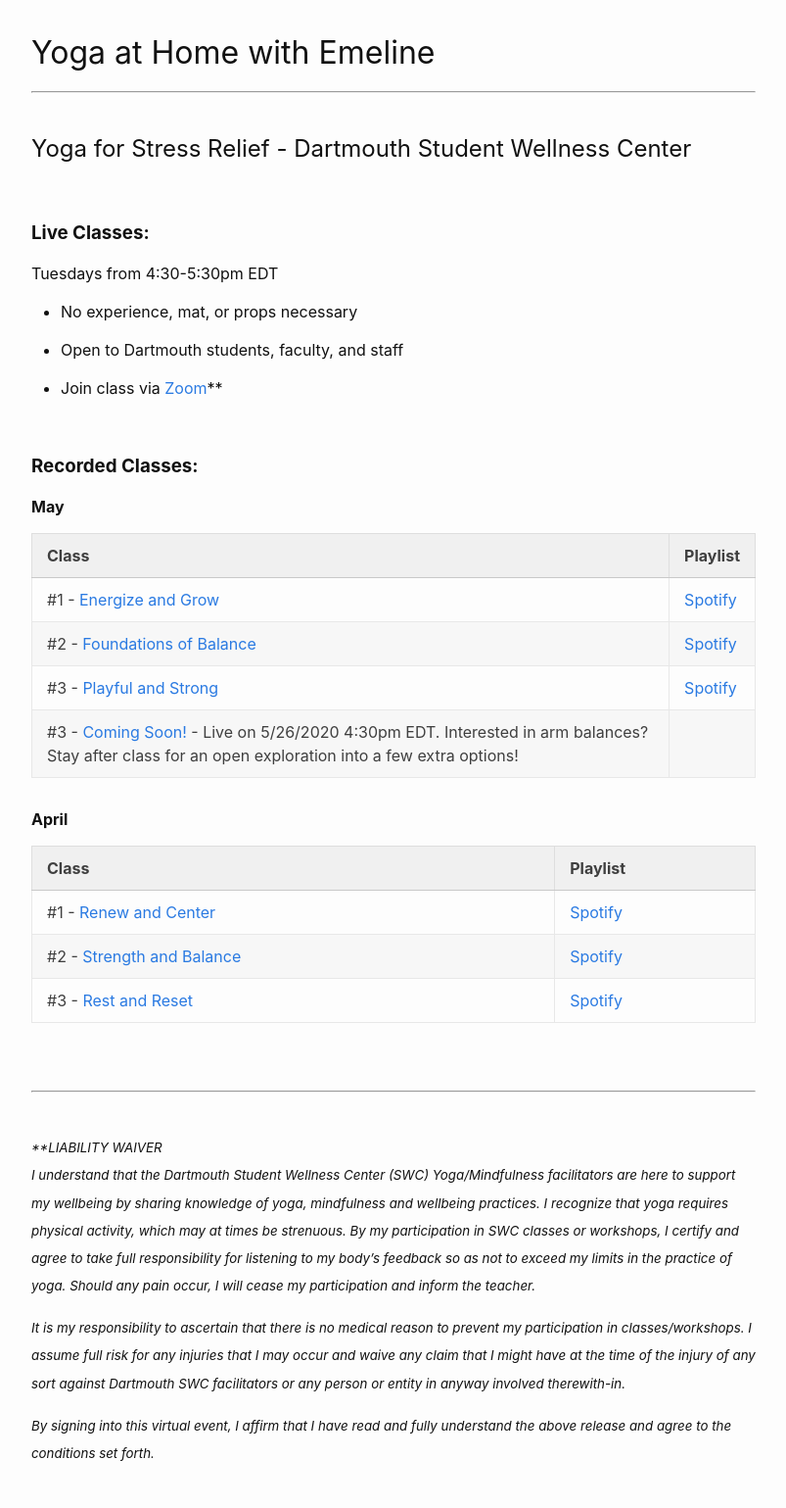
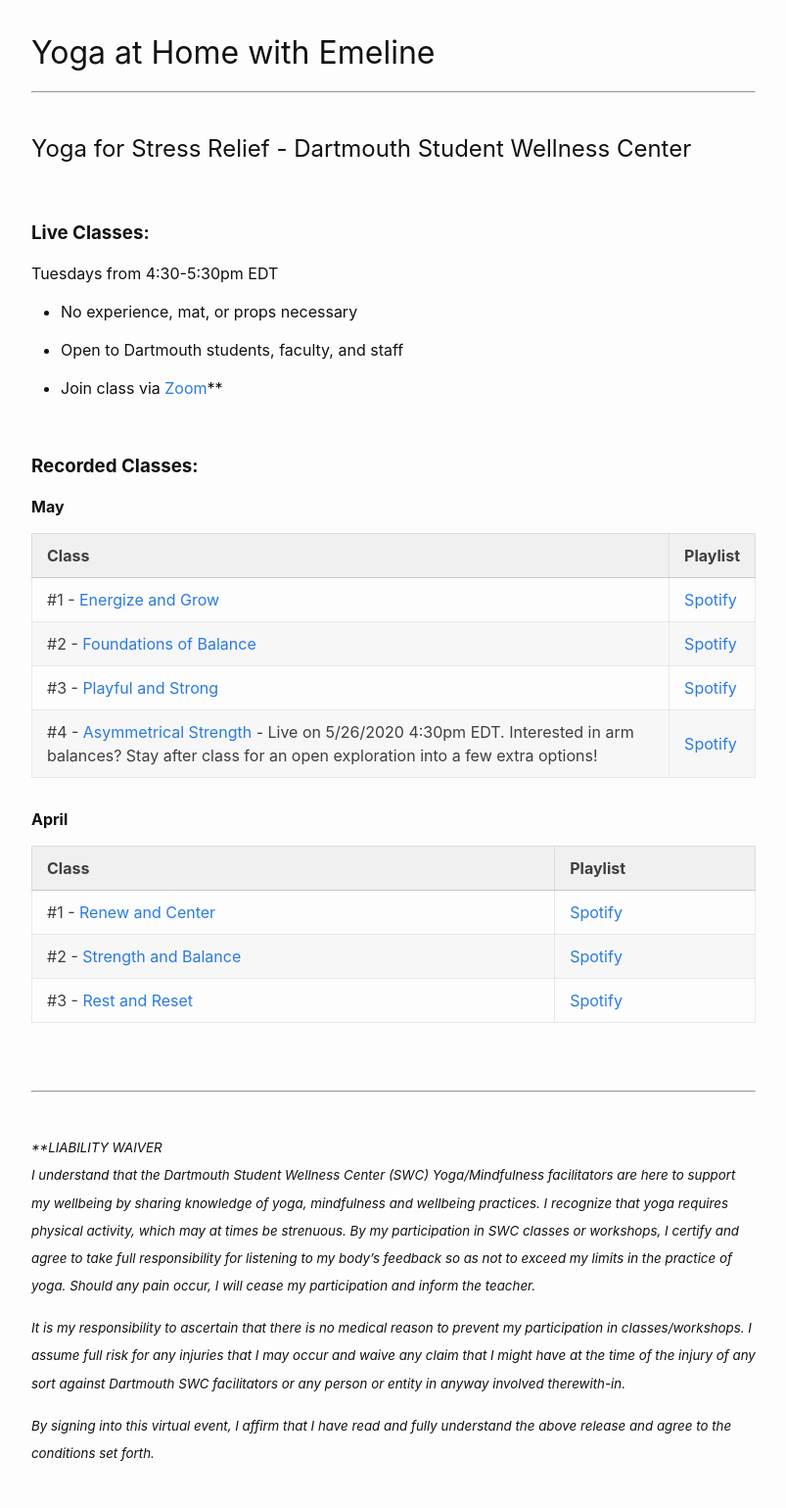
Before and after one commit to emelineclarke/yoga, a Jekyll site: the page built from index.markdown, in a window 1280 px wide. Shown: the whole page at 98% size, without its empty margins (238-1041 px from the left). Built offline with Jekyll 4.4.1, drawn with Linux system fonts in a browser that asks for light colours; part of the change alters nothing that is shown.

Commit message:
New Playlist

```diff
--- a/index.markdown
+++ b/index.markdown
@@ -20,6 +20,12 @@ Tuesdays from 4:30-5:30pm EDT
 <br/>
 ### <strong>Recorded Classes:</strong>
 
+<!-- <strong>June</strong>
+
+| Class         |Playlist |
+|:------------- |:-------------|
+| #1 - [Study Break Reset - Coming Soon!](https://dartmouth.zoom.us/j/757625459/) - Live on 6/02/2020 4:30pm EDT. Take a break from exam prep and reset! |     | -->
+
 <strong>May</strong>
 
 | Class         |Playlist |
@@ -27,13 +33,7 @@ Tuesdays from 4:30-5:30pm EDT
 | #1 - [Energize and Grow](https://dartmouth.zoom.us/rec/share/6e0qdJbvyzhOYIXL0wacXKc4WbTKX6a8gXAZrPYJmh0-GPkWMmgqFChBuKPIK0kw)      | [Spotify](https://open.spotify.com/playlist/3y52hWEOUgObBKbGFV6m40?si=TqeBb2qQRvmtipo2fdyZ5A) |
 | #2 - [Foundations of Balance](https://dartmouth.zoom.us/rec/share/u5JMPqCz539Lb9L_sHvzfacFRK_peaa81ylL8vZfmRvJV_-5l7rvTPthJ56TpDRa)      | [Spotify](https://open.spotify.com/playlist/5n77zubagrCVy6WPqyAatf?si=zi8eCd9VQ7a6ICWeuyt5-A)      |
 | #3 - [Playful and Strong](https://dartmouth.zoom.us/rec/share/ytdrCun-yFlOWYn1xmDhAJYuFI7rT6a8gyYf_KdZn9Nl0nGKzR4sMn7-SsavoyA)  | [Spotify](https://open.spotify.com/playlist/2cOqkSL9Z6miFCQ2lLC9EY?si=aResM8pjSv6qZSisTGjp_w)      |
-| #3 - [Coming Soon!](https://dartmouth.zoom.us/j/757625459/) - Live on 5/26/2020 4:30pm EDT. Interested in arm balances? Stay after class for an open exploration into a few extra options! |     |
-
-<!---
-- [5/05/2020](https://dartmouth.zoom.us/rec/share/6e0qdJbvyzhOYIXL0wacXKc4WbTKX6a8gXAZrPYJmh0-GPkWMmgqFChBuKPIK0kw) - [Playlist](https://open.spotify.com/playlist/3y52hWEOUgObBKbGFV6m40?si=TqeBb2qQRvmtipo2fdyZ5A) - Energize and Grow
-- [5/12/2020](https://dartmouth.zoom.us/rec/share/u5JMPqCz539Lb9L_sHvzfacFRK_peaa81ylL8vZfmRvJV_-5l7rvTPthJ56TpDRa) - [Playlist](https://open.spotify.com/playlist/5n77zubagrCVy6WPqyAatf?si=zi8eCd9VQ7a6ICWeuyt5-A) - Foundations of Balance
-- 5/19/2020 - Playful and Strong - Live via [Zoom](https://dartmouth.zoom.us/j/757625459/)** at 4:30pm EDT. Interested in arm balances? Stay after class for an open exploration into a few extra options!
--->
+| #4 - [Asymmetrical Strength](https://dartmouth.zoom.us/j/757625459/) - Live on 5/26/2020 4:30pm EDT. Interested in arm balances? Stay after class for an open exploration into a few extra options! | [Spotify](https://open.spotify.com/playlist/2HYGqdLMgh96s90THPCHPb?si=nBu61SVoQV-PX0pFoCa48A)    |
 
 <strong>April</strong>
 
@@ -43,11 +43,6 @@ Tuesdays from 4:30-5:30pm EDT
 | #2 - [Strength and Balance](https://dartmouth.zoom.us/rec/share/-ZUpDenyxkxOHdbz6nj8eKEvQYH3eaa81CFI-6demU_L2jLOMvbVrvH3XA8iUqYi)      | [Spotify](https://open.spotify.com/playlist/2HCdSoVTvBr1f1JgNXv6vh?si=c2NJtMM7TJOZ4RH08UnOIQ)      |
 | #3 - [Rest and Reset](https://dartmouth.zoom.us/rec/share/7vxECb7J031Of6vzxmzgW6E5G4HJaaa81ylKrvNZmhv5maM_GWmRUWNUNAVdEEw9) | [Spotify](https://open.spotify.com/playlist/4z4BsycUOc8GjgjKmytCKe?si=EOMr3jk1RUGYSMNzJ0CyWw)      |
 
-<!---
-- [4/14/2020](https://dartmouth.zoom.us/rec/share/_OB4DvLpxyRJYpHJ60GPfJccTqXjeaa8hCRP-fAMykp1omfyuNvhAbBZKI8kKpoh) -  [Playlist](https://open.spotify.com/playlist/5MwNc7J0yVB2AMRMhpk637?si=O-gGO9TxS4q3on-M97uqfw) - Renew and Center
-- [4/21/2020](https://dartmouth.zoom.us/rec/share/-ZUpDenyxkxOHdbz6nj8eKEvQYH3eaa81CFI-6demU_L2jLOMvbVrvH3XA8iUqYi) - [Playlist](https://open.spotify.com/playlist/2HCdSoVTvBr1f1JgNXv6vh?si=c2NJtMM7TJOZ4RH08UnOIQ) - Strength and Balance
-- [4/28/2020](https://dartmouth.zoom.us/rec/share/7vxECb7J031Of6vzxmzgW6E5G4HJaaa81ylKrvNZmhv5maM_GWmRUWNUNAVdEEw9) - [Playlist](https://open.spotify.com/playlist/4z4BsycUOc8GjgjKmytCKe?si=EOMr3jk1RUGYSMNzJ0CyWw) - Rest and Reset
--->
 
 <br/>
 
```
